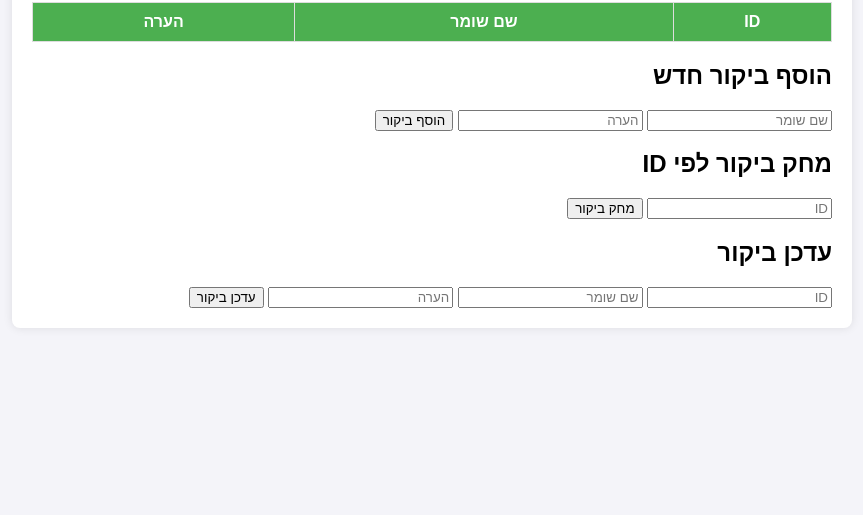
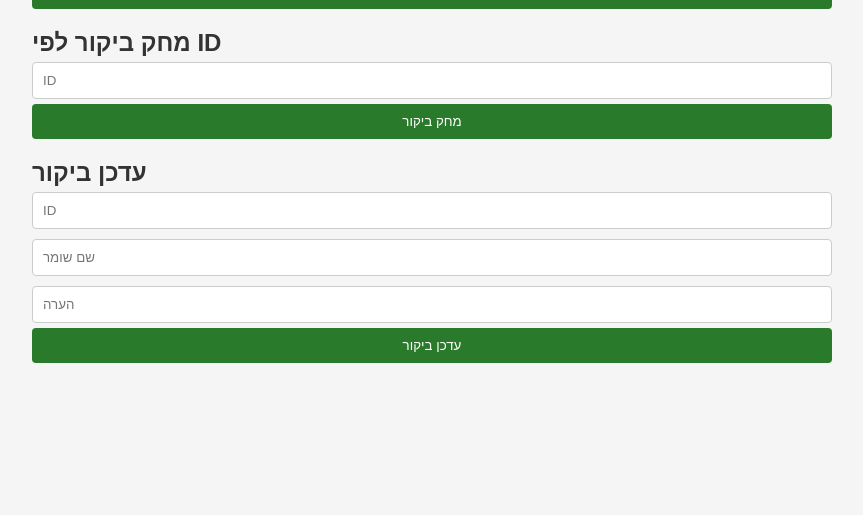
Before and after one commit to ehabshaban11/node.js, a website: page public/index.html in a window 1280 px wide. Shown: the part 285-800 px from the top of the page, without its empty margins (208-1071 px from the left). Drawn offline with Linux system fonts and the light colour scheme; files that its build step writes are made by us from their sources; files whose address does not match are found by name.

Commit message:
Update styles.css

```diff
--- a/visit/styles.css
+++ b/visit/styles.css
@@ -1,45 +1,68 @@
-/* styles.css */
+* {
+  box-sizing: border-box;
+  margin: 0;
+  padding: 0;
+}
+
 body {
   font-family: Arial, sans-serif;
-  direction: rtl;
-  background-color: #f4f4f9;
+  background-color: #f5f5f5;
+  color: #333;
   display: flex;
-  align-items: center;
   justify-content: center;
-  height: 100vh;
-  margin: 0;
+  padding-top: 20px;
 }
 
 .container {
   width: 80%;
   max-width: 800px;
-  background: #fff;
-  padding: 20px;
-  box-shadow: 0px 0px 10px rgba(0, 0, 0, 0.1);
-  border-radius: 8px;
 }
 
 h1 {
   text-align: center;
-  color: #333;
-}
-
-.visit-table {
-  margin-top: 20px;
+  color: #2a7a2b;
+  margin-bottom: 20px;
 }
 
 table {
   width: 100%;
   border-collapse: collapse;
+  margin-bottom: 20px;
 }
 
 th, td {
   padding: 10px;
-  border: 1px solid #ddd;
   text-align: center;
+  border: 1px solid #ccc;
 }
 
 th {
-  background-color: #4CAF50;
+  background-color: #2a7a2b;
   color: white;
 }
+
+.form-section {
+  margin-bottom: 20px;
+}
+
+input[type="text"], input[type="number"] {
+  width: 100%;
+  padding: 10px;
+  margin: 5px 0;
+  border: 1px solid #ccc;
+  border-radius: 4px;
+}
+
+button {
+  background-color: #2a7a2b;
+  color: white;
+  padding: 10px;
+  border: none;
+  border-radius: 4px;
+  cursor: pointer;
+  width: 100%;
+}
+
+button:hover {
+  background-color: #218c22;
+}
```
